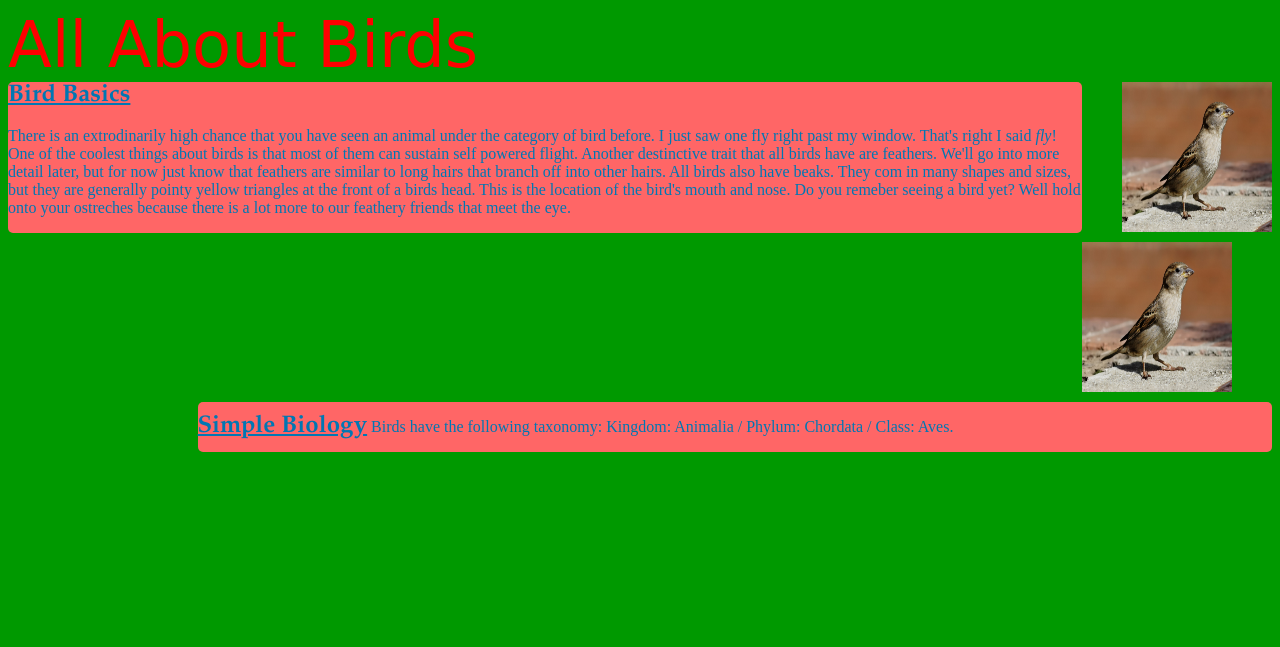
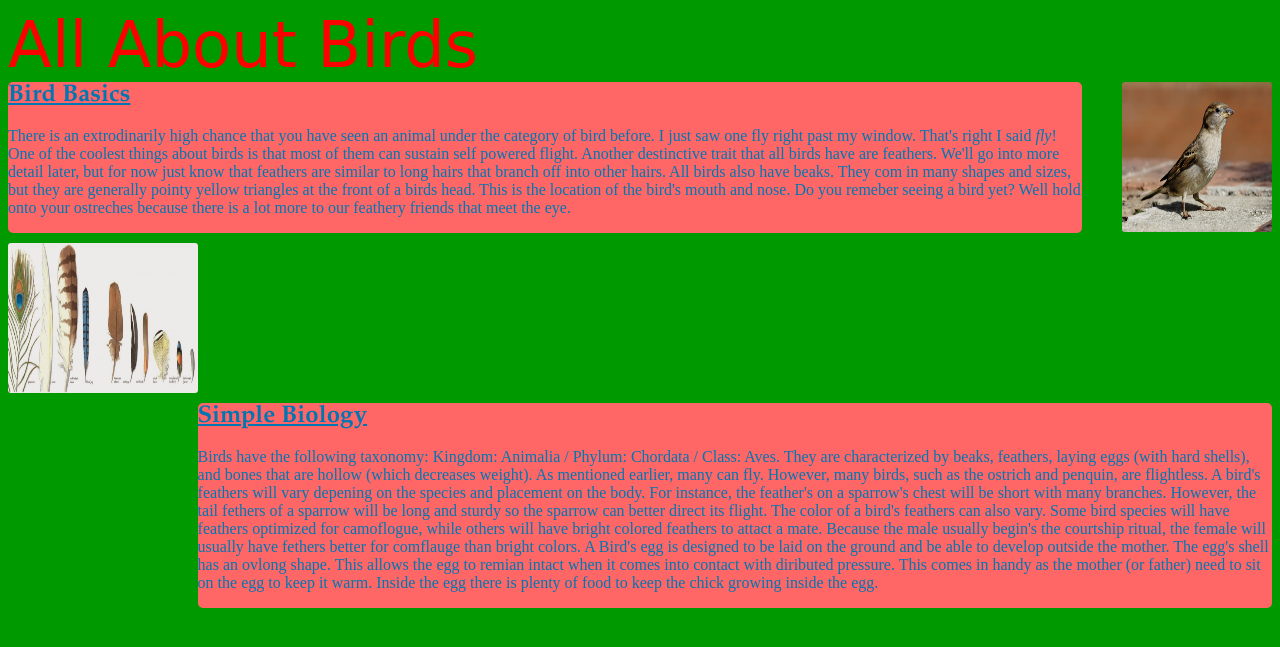
Before and after one commit to mgoldberg/StaticHTML2, a PHP site: page / in a window 1280 px wide. Shown: the top 647 px of the page. Run offline with PHP 8.4, Linux system fonts and the light colour scheme.

Commit message:
content and new image

```diff
--- a/index.html
+++ b/index.html
@@ -22,11 +22,11 @@
 		<img id = "right1" src="http://localhost/StaticHTML2/images/House_sparrow04.jpg" height = "150px" width = "150px"/>
 
 
-		<img id = "left2" src="http://localhost/StaticHTML2/images/House_sparrow04.jpg" height = "150px" width = "150px"/>
+		<img id = "left2" src="http://localhost/StaticHTML2/images/Feathers-1-1024x418.jpg" height = "150px" width = "190px"/>
 		<div id = "right2">
 			<a id = "title1">Simple Biology</a>
 			<p>
-				Birds have the following taxonomy: Kingdom: Animalia / Phylum: Chordata / Class: Aves.
+				Birds have the following taxonomy: Kingdom: Animalia / Phylum: Chordata / Class: Aves.  They are characterized by beaks, feathers, laying eggs (with hard shells), and bones that are hollow (which decreases weight).  As mentioned earlier, many can fly.  However, many birds, such as the ostrich and penquin, are flightless.  A bird's feathers will vary depening on the species and placement on the body.  For instance, the feather's on a sparrow's chest will be short with many branches.  However, the tail fethers of a sparrow will be long and sturdy so the sparrow can better direct its flight.  The color of a bird's feathers can also vary.  Some bird species will have feathers optimized for camoflogue, while others will have bright colored feathers to attact a mate.  Because the male usually begin's the courtship ritual, the female will usually have fethers better for comflauge than bright colors.  A Bird's egg is designed to be laid on the ground and be able to develop outside the mother.  The egg's shell has an ovlong shape.  This allows the egg to remian intact when it comes into contact with diributed pressure.  This comes in handy as the mother (or father) need to sit on the egg to keep it warm.  Inside the egg there is plenty of food to keep the chick growing inside the egg.
 			</p>
 		</div>
 
--- a/stylesheet.css
+++ b/stylesheet.css
@@ -20,6 +20,7 @@ div{
 
 img{
 	margin-bottom: 10px;
+	border-radius: 3px;
 }
 
 body{
```
Also changed, not shown: Images/Feathers-1-1024x418.jpg (added).
